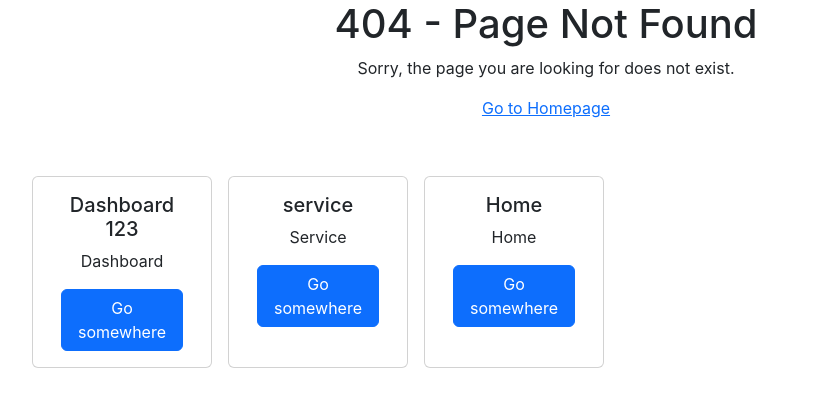
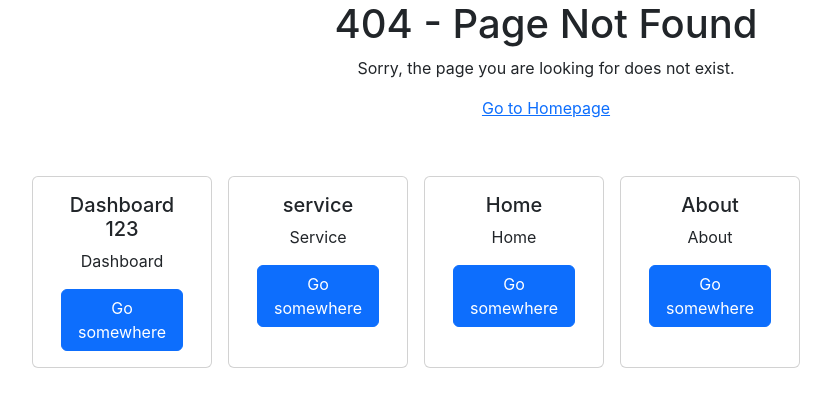
Before and after one commit to shubhamlathiya/Smart-Society-Management-System-Using-ML, a React (Create React App) app: page / in a window 1280 px wide. Before the commit this address had no page. Shown: the top 406 px of the page, without its empty margins (94-925 px from the left). Built offline with nearby package versions, Linux system fonts and the light colour scheme.

Commit message:
first commit - shubham

```diff
--- a/src/pages/admin/AdminDashboard.jsx
+++ b/src/pages/admin/AdminDashboard.jsx
@@ -9,7 +9,7 @@ function AdminDashboard() {
                     <CardView  title="Dashboard 123"  description="Dashboard" click="/dashboard"/>
                     <CardView  title="service" description="Service" click="/service"/>
                     <CardView  title="Home" description="Home" click="/home"/>
-                    {/*<CardView  title="About" description="About" click="/about"/>*/}
+                    <CardView  title="About" description="About" click="/about"/>
                 </div>
             </div>
         </>
```
